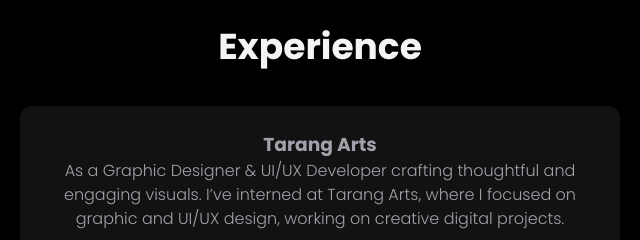
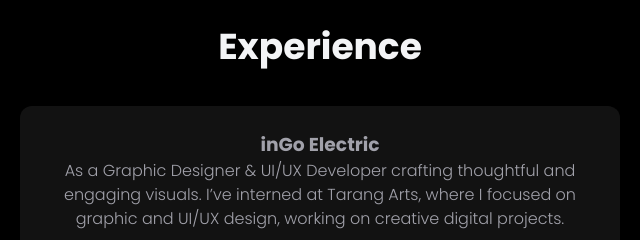
Before and after one commit to Alpha-Grey/portfolioweb, a plain HTML site: page index.html in a window 1280 px wide. Shown: the part 1660-1900 px from the top of the page, 320-960 px from the left. Drawn offline with Linux system fonts and the light colour scheme.

Commit message:
Update index.html

```diff
--- a/index.html
+++ b/index.html
@@ -478,7 +478,7 @@
       <h2 class="section-title">Experience</h2>
       <div class="cards-grid" style="justify-content:center;">
         <article class="card experience-card" tabindex="0" style="max-width: 600px; text-align: center;">
-          <h3>Tarang Arts</h3>
+          <h3>inGo Electric</h3>
           <p>
             As a Graphic Designer & UI/UX Developer crafting thoughtful and
             engaging visuals. I’ve interned at Tarang Arts, where I focused on
```
